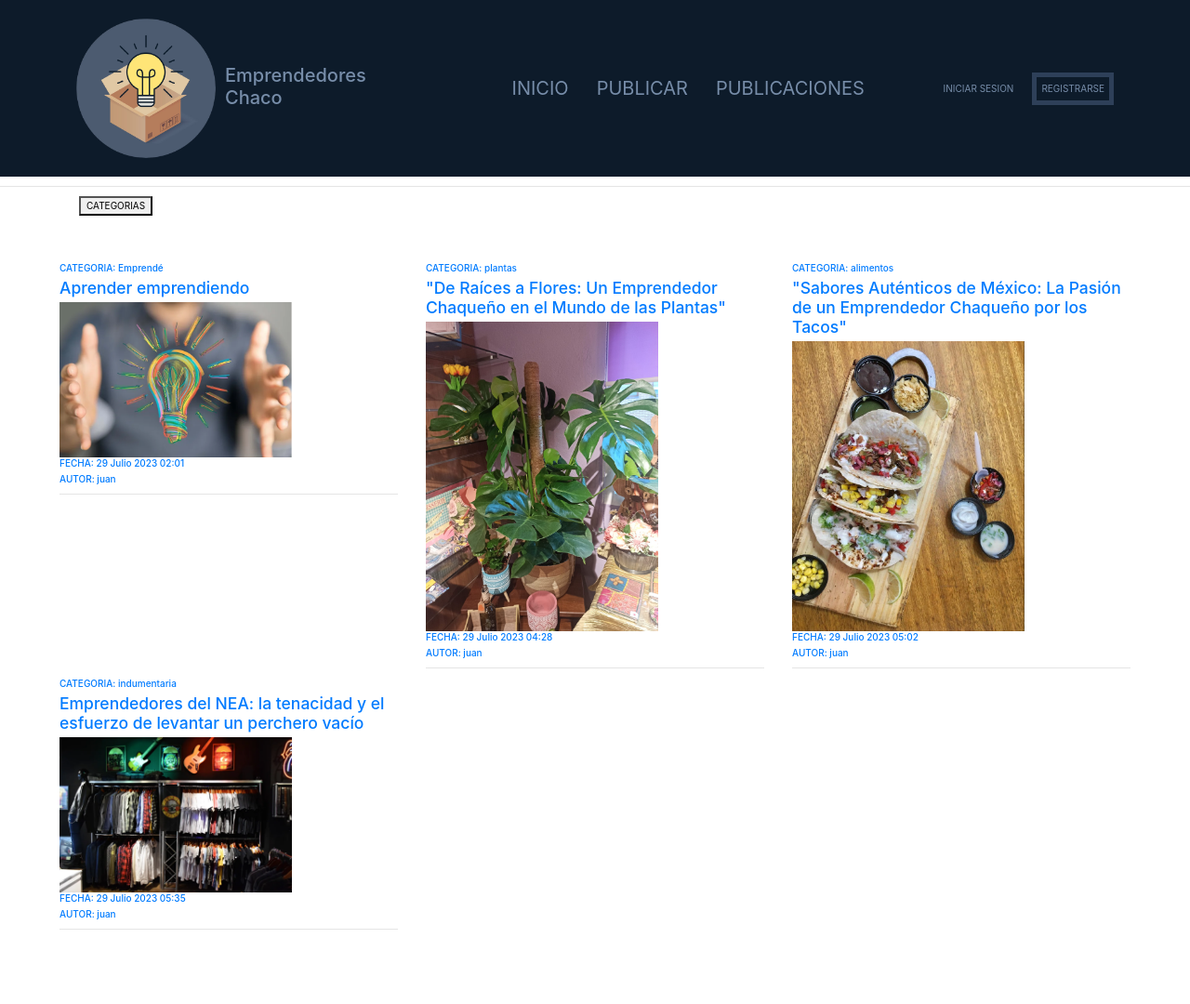
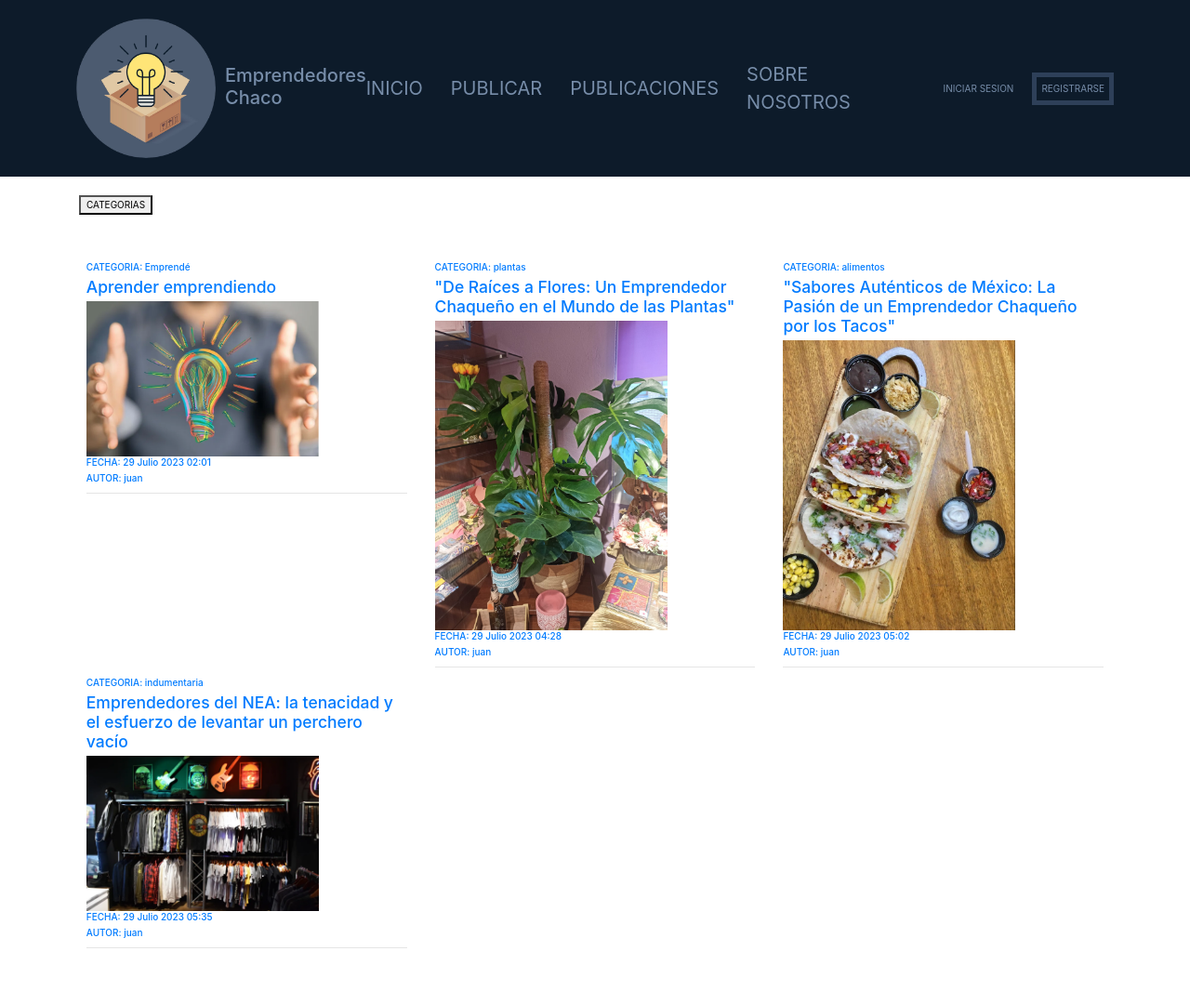
Before and after one commit to Carlosesosa/RepositorioProyectoGrupo7, a Django app: page /publicaciones/Listar in a window 1280 px wide. Shown: the whole page at 93% size. Before the commit the page ends 1000 px from the top, so only its background shows below. Run offline with Django 4.2, Linux system fonts and the light colour scheme; data comes from the database, SQL or seed files in the repository; some libraries are stand-ins or nearby versions.

Commit message:
cambios css - quitar subrayado a los botones, sobre nosotros en navbar

```diff
--- a/BlogEmprendedores/static/css/buttons.css
+++ b/BlogEmprendedores/static/css/buttons.css
@@ -1,3 +1,7 @@
+a, a:link, a:visited, a:active {
+    text-decoration:none;
+}
+
 /*BOTON DE ELIMINAR PUBLICACIONES*/
 
 .delete-button {
--- a/BlogEmprendedores/static/css/style.css
+++ b/BlogEmprendedores/static/css/style.css
@@ -101,6 +101,12 @@ header {
     align-items: center;
 }
 
+/* Contenido principal */
+.contenido-principal{
+    width: 95%;
+    margin: 2rem auto;
+}
+
 /* Ingreso */
 
 .ingreso{
--- a/BlogEmprendedores/templates/base.html
+++ b/BlogEmprendedores/templates/base.html
@@ -24,6 +24,7 @@
         <li class="navegacion__seccion"><a href="{% url 'home' %}">INICIO</a></li>
         <li class="navegacion__seccion"><a href="{% url 'publicaciones:crear_publicacion' %}">PUBLICAR</a></li>
         <li class="navegacion__seccion"><a href="{% url 'publicaciones:listar_publicaciones' %}">PUBLICACIONES</a></li>
+        <li class="navegacion__seccion"><a href="{% url 'sobrenosotros' %}">SOBRE NOSOTROS</a></li>
       </nav>
       <div class="ingreso">
         {% if user.is_authenticated %}
@@ -45,13 +46,11 @@
       </div>
     </div>
   </header>
-  <hr>
-  <div>
+  <main class="contenido-principal">
     {% block contenido %}
 
     {% endblock contenido %}
-  </div>
-  </div>
+  </main>
 </body>
 
 </html>
--- a/BlogEmprendedores/templates/publicaciones/listar.html
+++ b/BlogEmprendedores/templates/publicaciones/listar.html
@@ -15,7 +15,6 @@
             <a href="{% url 'publicaciones:filtro_plantas' %}">Plantas</a>
             <a href="{% url 'publicaciones:filtro_bienal' %}">Bienal</a>
             <a href="{% url 'publicaciones:filtro_emprende' %}">Emprendé</a>
-            <a href="{% url 'sobrenosotros' %}">NOSOTROS</a>
         </div>
 
     </div>
```
